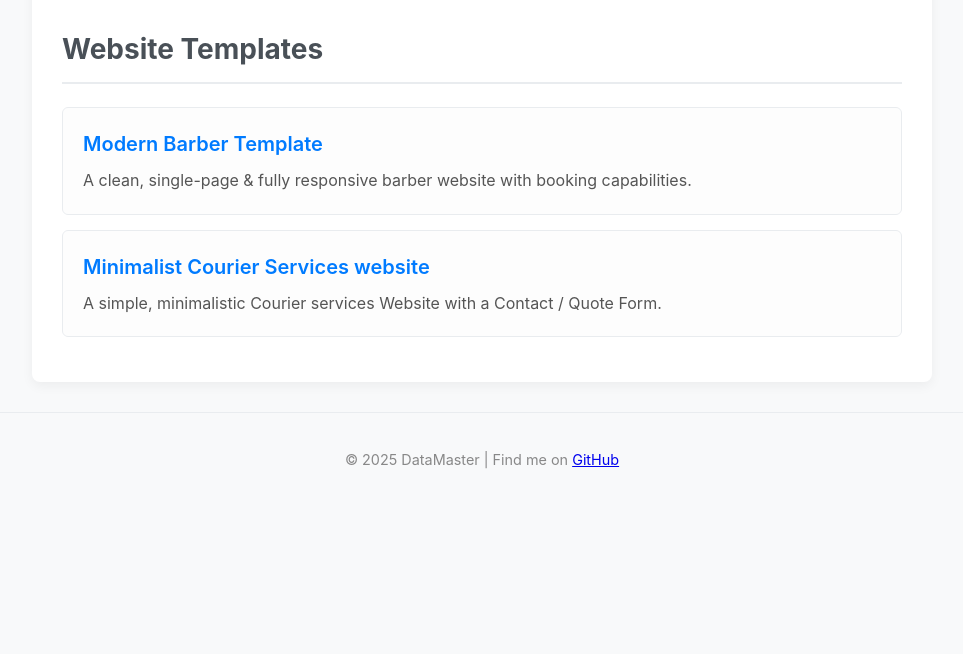
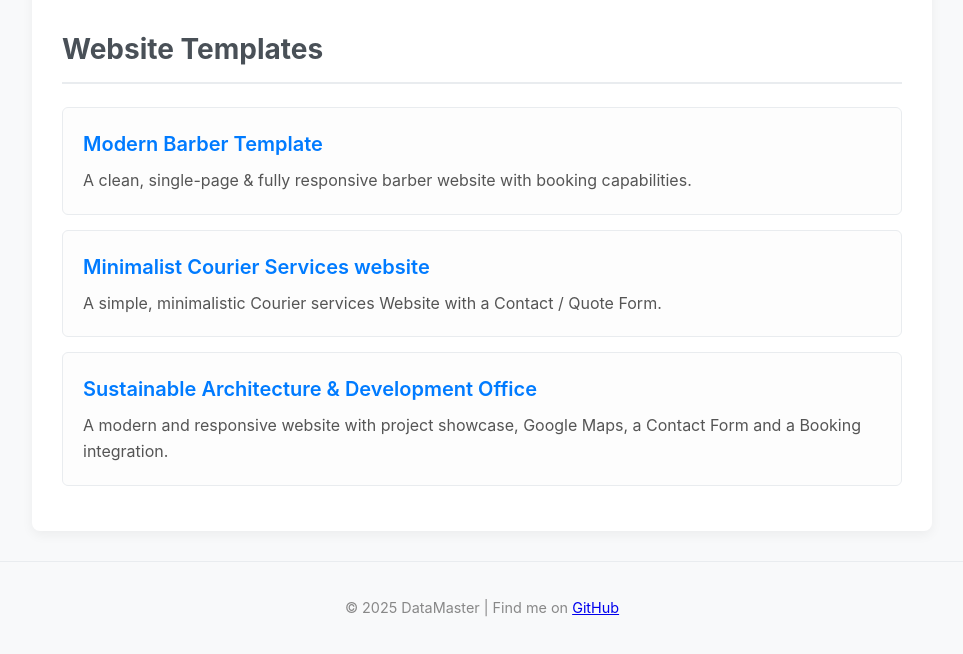
Before and after one commit to kostaspanagias/datamaster_templates, a plain HTML site: page index.html in a window 1280 px wide. Shown: the part 124-778 px from the top of the page, without its empty margins (158-1121 px from the left). Drawn offline with Linux system fonts and the light colour scheme.

Commit message:
Update index.html

```diff
--- a/index.html
+++ b/index.html
@@ -129,7 +129,12 @@
                         </a>
                         <p>A simple, minimalistic Courier services Website with a Contact / Quote Form.</p>
                     </li>
-
+                    <li>
+                        <a href="https://kostaspanagias.github.io/datamaster_templates/websites/architect/">
+                            Sustainable Architecture & Development Office
+                        </a>
+                        <p>A modern and responsive website with project showcase, Google Maps, a Contact Form and a Booking integration.</p>
+                    </li>
 
                     </ul>
             </section>
```
